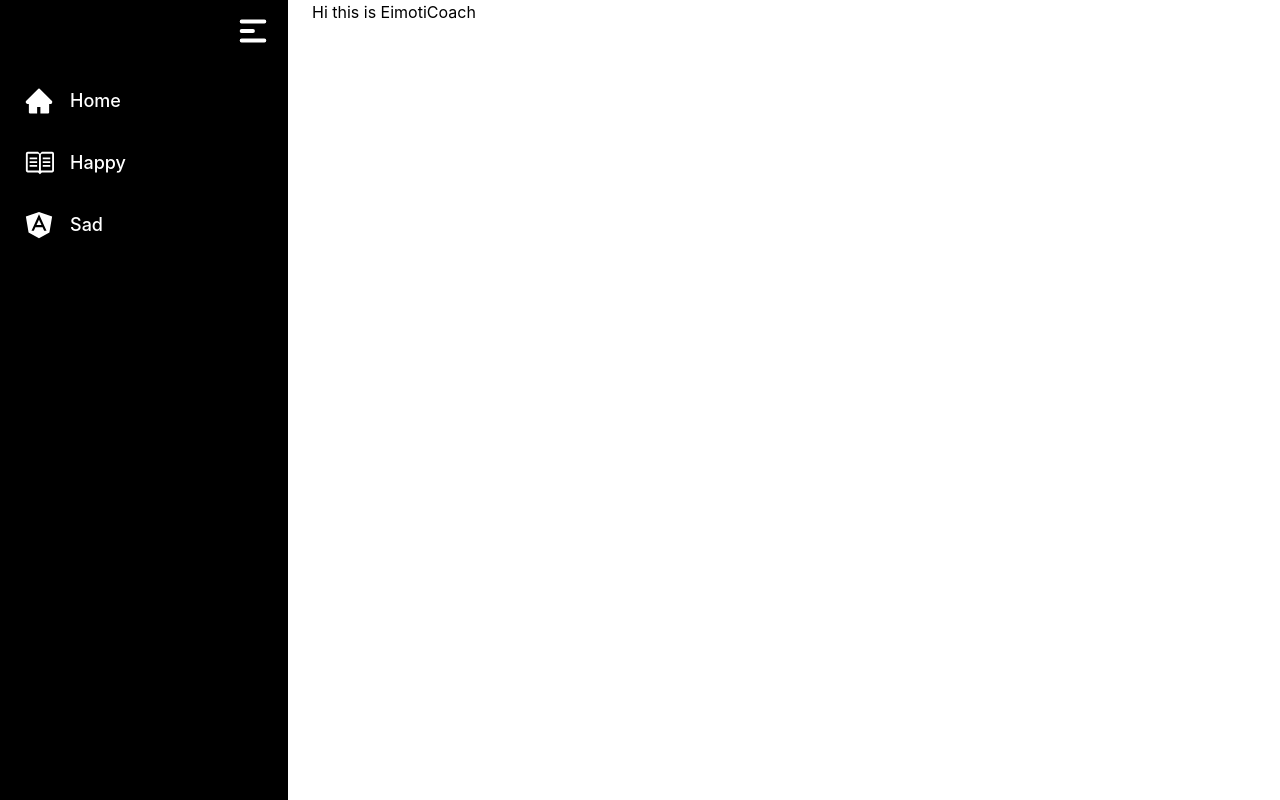
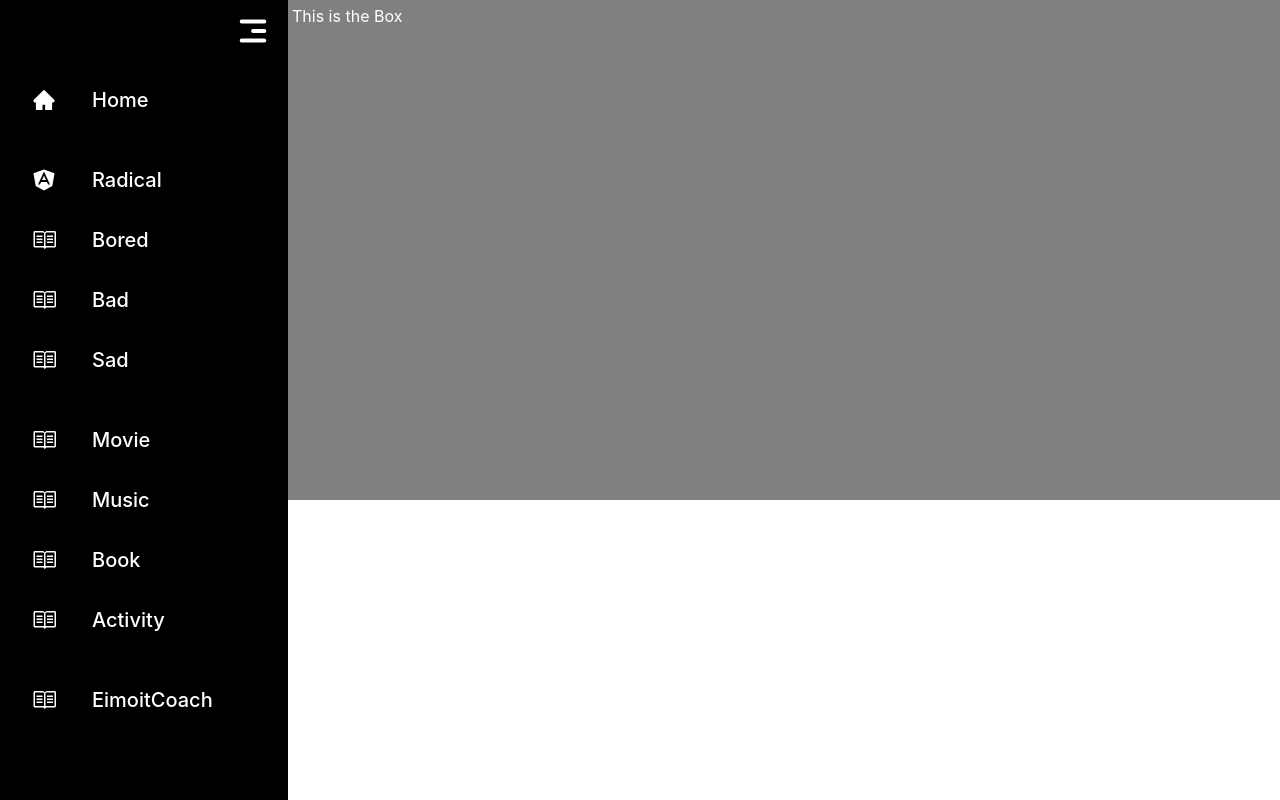
Before and after one commit to Mix100298/EimotiCoach, a Next.js app: page / in a window 1280 px wide. Built offline with nearby package versions, Linux system fonts and the light colour scheme.

Commit message:
Update SideBar

```diff
--- a/components/Layout.js
+++ b/components/Layout.js
@@ -6,7 +6,7 @@ const Layout = () => {
       <div className='h-screen flex flex-row justify-start'>
         <Sidebar />
         <div>
-          </div>
+        </div>
       </div>
     )
   }
--- a/components/Sidebar.js
+++ b/components/Sidebar.js
@@ -3,35 +3,46 @@ import { HiMenuAlt1 } from 'react-icons/hi';
 import { AiFillHome } from 'react-icons/ai';
 import { GoBook } from 'react-icons/go';
 import Link from 'next/link';
-import classNames from 'classnames';
-import { useRouter } from "next/router";
-import { useState, useMemo } from "react";
+import { useState } from "react";
 import { IoLogoAngular } from 'react-icons/io';
-import { Heading, Button, ButtonGroup, Box, Flex } from '@chakra-ui/react'
-
-// {menu.link}
 
 const Sidebar = () => {
 
     const menuItems = [
-        { id: 1, label: "Home", icon: <AiFillHome/>, link: "/" , test: <GoBook/> },
-        { id: 2, label: "Happy", icon: <GoBook/>, link: "/" },
-        { id: 3, label: "Sad", icon: <IoLogoAngular/>, link: "/" },
+        { id: 1, label: 'Home', icon: <AiFillHome />, link: '/' },
+        { id: 2, label: 'Radical', icon: <IoLogoAngular />, link: '/', matgin: true },
+        { id: 3, label: 'Bored', icon: <GoBook />, link: '/' },
+        { id: 4, label: 'Bad', icon: <GoBook />, link: '/' },
+        { id: 5, label: 'Sad', icon: <GoBook />, link: '/' },
+        { id: 6, label: 'Movie', icon: <GoBook />, link: '/', matgin: true },
+        { id: 7, label: 'Music', icon: <GoBook />, link: '/' },
+        { id: 8, label: 'Book', icon: <GoBook />, link: '/' },
+        { id: 9, label: 'Activity', icon: <GoBook />, link: '/' },
+        { id: 10, label: 'EimoitCoach', icon: <GoBook />, link: '/', matgin: true },
     ];
+
+    const [open, setOpen] = useState(false);
 
     return (
         <div>
-            <div className='bg-[#000000] min-h-screen w-72 text-white px-4' >
+            <div className={`bg-[#000000] min-h-screen text-white px-4 ${open ? 'w-20' : 'w-72'} duration-700`} >
                 <div className='py-3 flex justify-end'>
-                <HiMenuAlt1 size={38} className='cursor-pointer hover:bg-[#333333] rounded-md'/>
+                    <HiMenuAlt1 className={`cursor-pointer hover:bg-[#333333] rounded-md ${open ? ' ' : 'rotate-180'}`}
+                        onClick={() => setOpen(!open)}
+                        size={38}
+                    />
                 </div>
                 <div className='mt-4 flex flex-col gap-4' >
-                {menuItems.map(({ id: Icon, ...menu }) => {
-                    return (
-                      <Link href={menu.link} className='flex items-center text-lg gap-4 font-medium p-2 hover:bg-[#12314e] rounded-md' >
-                      <div className='text-3xl' >{menu.icon}</div>
-                      <h2 >{menu.label}</h2>
-                  </Link>)})}
+                    {menuItems.map(({ id: Icon, ...menu }) => {
+                        return (
+                            <Link href={menu.link} className={`${menu.matgin && 'mt-5'} flex items-center text-lg gap-4 font-medium p-2 hover:bg-[#12314e] rounded-md ml-2`} >
+                                <div className='text-2xl'>{menu.icon}</div>
+                                    <h2 className={`${open ? ' ' : 'transition delay-500 '} ml-5 text-xl whitespace-pre duration-700
+                               ${open && 'opacity-0 translate-x-20 overflow-hidden transition duration-300'}`}
+                                    >
+                                        {menu.label}</h2>
+                            </Link>)
+                    })}
                 </div>
             </div>
         </div>
@@ -40,66 +51,3 @@ const Sidebar = () => {
 }
 
 export default Sidebar;
-
-
-/*const Sidebar = () => {
-    const [toggleCollapse, setToggleCollapse] = useState(false);
-    const [isCollapsible, setIsCollapsible] = useState(false);
-
-    const wrapperClasses = classNames(
-        'bg-[#000000] h-auto min-h-screen text-white pt-8 pb-4 flex flex-col justify-between ',
-        {
-            ["w-72"]: !toggleCollapse,
-            ["w-20"]: toggleCollapse,
-        }
-    );
-
-    const collapseIconClasses = classNames(
-        'p-4 rounded absolute right-0',
-        {
-            "rotate-180": toggleCollapse,
-        }
-    );
-
-    const onMouseOver = () => {
-        setIsCollapsible(!isCollapsible);
-    };
-
-    const handleSidebarToggle = () => {
-        setToggleCollapse(!toggleCollapse);
-    };
-
-    const menuItems = [
-        { id: 1, label: "Home", icon: GoBook, link: "/" },
-        { id: 2, label: "Happy", icon: MdOutlineDashboard, link: "/" },
-        { id: 3, label: "Sad", icon: IoLogoAngular, link: "/" },
-    ];
-
-    return <div className={wrapperClasses}
-        style={{ transition: "width 300ms cubic-bezier(0.2, 0, 0, 1) 0s" }}>
-        <div className='py-3 flex justify-end'>
-
-            <div className='flex items-center pl-1 gap-4 relative'>
-                <div className='flex items-center pl-1 gap-4'>
-                </div>
-                <Button
-                    className={collapseIconClasses}
-                    onClick={handleSidebarToggle}
-                >
-                    <HiMenuAlt3 size={48} />
-                </Button>
-            </div>
-            <div>
-            </div>/<div >
-                {menuItems.map(({ icon: Icon, ...menu }) => {
-                    return (
-                        <div>
-                            {menu.label}
-                        </div> )})}
-                    </div>
-            <div >
-        </div>
-    </div>
-    </div>
-
-}*/
--- a/pages/index.js
+++ b/pages/index.js
@@ -1,4 +1,3 @@
-
 import React from 'react';
 import Sidebar from 'components/Sidebar';
 import { Box } from '@chakra-ui/react'
@@ -6,11 +5,13 @@ import { Box } from '@chakra-ui/react'
 
 const Home = () => {
   return (
-    <div className='flex gap-6'>
+    <div className='flex'>
       <Sidebar />
-      <div>
-        Hi this is EimotiCoach
-        </div>
+
+        <Box bg='gray' w='100%' p={4} color='white' h='500px'>
+          This is the Box
+        </Box>
+
     </div>
   )
 }
```
